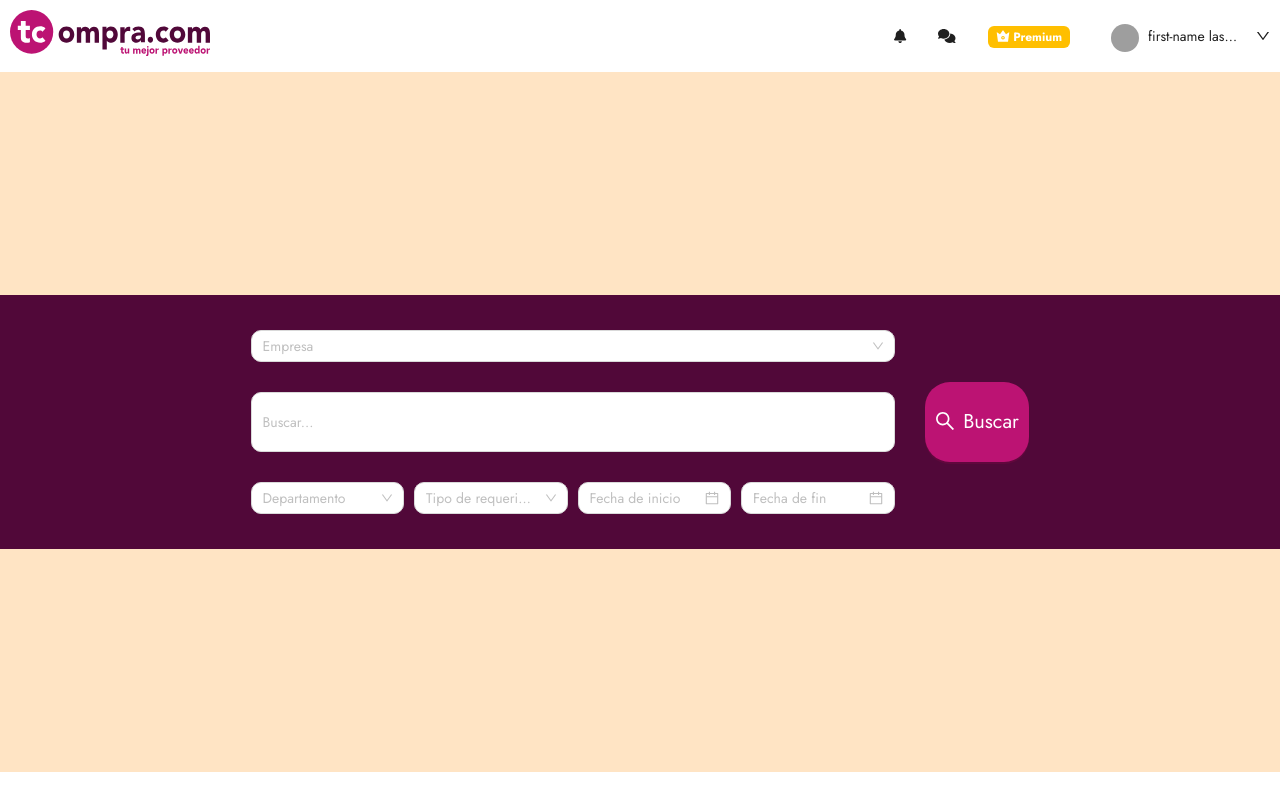
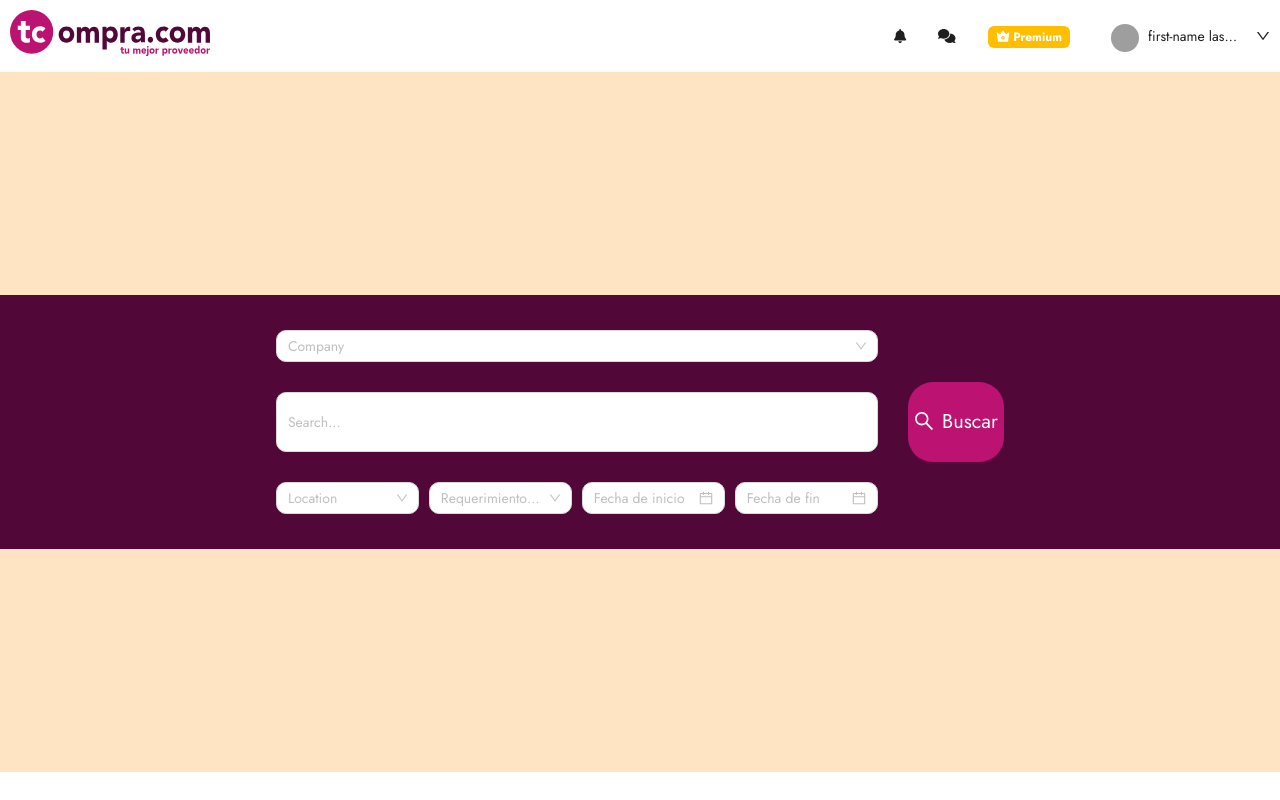
Before and after one commit to TCompra-SO/Frontend-v1, a React (Vite) app: page /search in a window 1280 px wide. Built offline with nearby package versions, Linux system fonts and the light colour scheme; grey boxes are pictures that could not be loaded.

Commit message:
Correcciones y más traducciones

```diff
--- a/src/components/section/search/CitySearch.tsx
+++ b/src/components/section/search/CitySearch.tsx
@@ -1,31 +1,31 @@
-import { Form } from 'antd';
-import SelectContainer from '../../containers/SelectContainer';
+import { Form } from "antd";
+import SelectContainer from "../../containers/SelectContainer";
+import { useTranslation } from "react-i18next";
 
 export default function CitySearch() {
+  const { t } = useTranslation();
+
   return (
-    <Form.Item
-      name='citySearch'
-    >
+    <Form.Item name="citySearch">
       <SelectContainer
         showSearch
-        placeholder='Departamento'
+        placeholder={t("locationColumn")}
         optionFilterProp="label"
         options={[
           {
-            value: 'jack',
-            label: 'Jack',
+            value: "jack",
+            label: "Jack",
           },
           {
-            value: 'lucy',
-            label: 'Lucy',
+            value: "lucy",
+            label: "Lucy",
           },
           {
-            value: 'tom',
-            label: 'Tom',
+            value: "tom",
+            label: "Tom",
           },
         ]}
-      >
-      </SelectContainer>
+      ></SelectContainer>
     </Form.Item>
-  )
+  );
 }
--- a/src/components/section/search/Company.tsx
+++ b/src/components/section/search/Company.tsx
@@ -1,35 +1,35 @@
-import { Form } from 'antd';
-import './search.css';
-import SelectContainer from '../../containers/SelectContainer';
+import { Form } from "antd";
+import "./search.css";
+import SelectContainer from "../../containers/SelectContainer";
+import { useTranslation } from "react-i18next";
 
 export default function Company() {
+  const { t } = useTranslation();
+
   return (
-    <Form.Item
-      name='companySearch'
-      style={{width: '100%'}}
-    >
+    <Form.Item name="companySearch" style={{ width: "100%" }}>
       <SelectContainer
         showSearch={true}
-        placeholder='Empresa'
+        placeholder={t("company")}
         optionFilterProp="label"
         options={[
           {
-            value: 'jack',
-            label: 'Jack',
+            value: "jack",
+            label: "Jack",
           },
           {
-            value: 'lucy',
-            label: 'Lucy',
+            value: "lucy",
+            label: "Lucy",
           },
           {
-            value: 'tom',
-            label: 'Tom',
+            value: "tom",
+            label: "Tom",
           },
         ]}
         style={{
-          marginBottom: '10px',
+          marginBottom: "10px",
         }}
       />
     </Form.Item>
-  )
+  );
 }
--- a/src/components/section/search/Keyword.tsx
+++ b/src/components/section/search/Keyword.tsx
@@ -1,38 +1,41 @@
-import { Form } from 'antd';
-import { Category, RequirementSearchItem } from '../../../models/Interfaces';
-import SelectContainer from '../../containers/SelectContainer';
+import { Form } from "antd";
+import { Category, RequirementSearchItem } from "../../../models/Interfaces";
+import SelectContainer from "../../containers/SelectContainer";
+import { useTranslation } from "react-i18next";
 
 interface KeywordProps {
-  categories: Category[],
-  requirements: RequirementSearchItem[]
+  categories: Category[];
+  requirements: RequirementSearchItem[];
 }
 
 export default function Keyword(props: KeywordProps) {
+  const { t } = useTranslation();
+
   return (
-    <Form.Item
-      name='keyWordSearch'
-      style={{width: '100%'}}
-    >
+    <Form.Item name="keyWordSearch" style={{ width: "100%" }}>
       <SelectContainer
         showSearch
         suffixIcon={null}
-        placeholder='Buscar...'
+        placeholder={`${t("search")}...`}
         optionFilterProp="label"
-        style={{marginBottom: '10px', height: '60px'}}
+        style={{ marginBottom: "10px", height: "60px" }}
         options={[
           {
-            label: <span>Rubros</span>,
-            title: 'categories',
-            options: props.categories.map((category: Category) => { return { value: category.id, label: category.name }})
+            label: <span>{t("categoryColumn")}</span>,
+            title: "categories",
+            options: props.categories.map((category: Category) => {
+              return { value: category.id, label: category.name };
+            }),
           },
           {
-            label: <span>Requerimientos</span>,
-            title: 'requirements',
-            options: props.requirements.map((req: RequirementSearchItem) => { return { value: req.id, label: req.title }})
-          }
+            label: <span>{t("requirements")}</span>,
+            title: "requirements",
+            options: props.requirements.map((req: RequirementSearchItem) => {
+              return { value: req.id, label: req.title };
+            }),
+          },
         ]}
-      >
-      </SelectContainer>
+      ></SelectContainer>
     </Form.Item>
-  )
+  );
 }
--- a/src/components/section/search/MoreOptionsSearch.tsx
+++ b/src/components/section/search/MoreOptionsSearch.tsx
@@ -1,14 +1,16 @@
-import { Modal } from 'antd';
-import CitySearch from './CitySearch';
-import RequirementType from './RequirementType';
-import DateSearch from './DateSearch';
+import { Modal } from "antd";
+import CitySearch from "./CitySearch";
+import RequirementType from "./RequirementType";
+import DateSearch from "./DateSearch";
+import { useTranslation } from "react-i18next";
 
 interface MoreOptionsSearchProps {
-  visible: boolean,
-  onClose: () => void
+  visible: boolean;
+  onClose: () => void;
 }
 
 export default function MoreOptionsSearch(props: MoreOptionsSearchProps) {
+  const { t } = useTranslation();
 
   return (
     <Modal
@@ -20,8 +22,8 @@ export default function MoreOptionsSearch(props: MoreOptionsSearchProps) {
     >
       <CitySearch></CitySearch>
       <RequirementType></RequirementType>
-      <DateSearch placeholder='Fecha de inicio' name='startDate'/>
-      <DateSearch placeholder='Fecha de fin' name='endDate'/>
+      <DateSearch placeholder={t("startDate")} name="startDate" />
+      <DateSearch placeholder={t("endDate")} name="endDate" />
     </Modal>
-  )
+  );
 }
--- a/src/components/section/search/RequirementType.tsx
+++ b/src/components/section/search/RequirementType.tsx
@@ -1,33 +1,30 @@
 import { Form } from "antd";
 import SelectContainer from "../../containers/SelectContainer";
-
+import { useTranslation } from "react-i18next";
 
 export default function RequirementType() {
+  const { t } = useTranslation();
   return (
-    <Form.Item
-      name='reqTypeSearch'
-    >
+    <Form.Item name="reqTypeSearch">
       <SelectContainer
-        placeholder='Tipo de requerimiento'
+        placeholder={t("requirementType")}
         optionFilterProp="label"
         options={[
           {
-            value: 'jack',
-            label: 'Jack',
+            value: "jack",
+            label: "Jack",
           },
           {
-            value: 'lucy',
-            label: 'Lucy',
+            value: "lucy",
+            label: "Lucy",
           },
           {
-            value: 'tom',
-            label: 'Tom',
+            value: "tom",
+            label: "Tom",
           },
         ]}
-        style={{width: '100%'}}
-
-        >
-      </SelectContainer>
+        style={{ width: "100%" }}
+      ></SelectContainer>
     </Form.Item>
-  )
+  );
 }
--- a/src/hooks/useGet.ts
+++ b/src/hooks/useGet.ts
@@ -1,8 +1,8 @@
-import { HttpObject } from "../models/HttpObject";
+import { HttpObject } from "../models/Interfaces";
 
 type CallbackFunction = () => Promise<HttpObject>;
 
-function useGet( CallbackFunction: CallbackFunction) {
+function useGet(CallbackFunction: CallbackFunction) {
   const response = CallbackFunction();
   return response;
 }
--- a/src/hooks/usePost.ts
+++ b/src/hooks/usePost.ts
@@ -1,8 +1,8 @@
-import { HttpObject } from "../models/HttpObject";
+import { HttpObject } from "../models/Interfaces";
 
 type CallbackFunction<T> = (data: T) => Promise<HttpObject>;
 
-function usePost <T>( CallbackFunction: CallbackFunction<T>,  dataToSend: T) {
+function usePost<T>(CallbackFunction: CallbackFunction<T>, dataToSend: T) {
   const response = CallbackFunction(dataToSend);
   return response;
 }
--- a/src/utilities/i18n.ts
+++ b/src/utilities/i18n.ts
@@ -25,8 +25,10 @@ const resources = {
       services: "Services",
       sales: "Sales",
       jobs: "Jobs",
+      offer: "Offer",
       requirement: "Requirement",
-      offer: "Offer",
+      requirements: "Requirements",
+      requirementType: "Requerimiento type",
       // User class
       customer: "Customer",
       seller: "Supplier",
@@ -59,7 +61,7 @@ const resources = {
       sentValidationCode: "Code was sent successfully",
       timerResendValidationCode: "You can resend the code in ",
       resendValidationCode: "Resend code",
-      // Requirement
+
       searchFilters: "Search filters",
       searchFiltersDesc: "You can select options to sort and filter offers",
       receivedOffers: "Received offers",
@@ -94,6 +96,9 @@ const resources = {
       descending: "Descending",
       sortedBy: "Sorted by",
       notes: "Notes",
+      search: "Search",
+      startDate: "Start date",
+      endDate: "End date",
     },
   },
   es: {
@@ -117,8 +122,10 @@ const resources = {
       services: "Servicios",
       sales: "Liquidaciones",
       jobs: "Puestos de trabajo",
+      offer: "Oferta",
       requirement: "Requerimiento",
-      offer: "Oferta",
+      requirements: "Requerimientos",
+      requirementType: "Tipo de requerimiento",
       // User class
       customer: "Cliente",
       seller: "Proveedor",
@@ -151,7 +158,7 @@ const resources = {
       sentValidationCode: "Se envió el código con éxito",
       timerResendValidationCode: "Podrá reenviar el código en ",
       resendValidationCode: "Reenviar código",
-      // Requirement
+
       searchFilters: "Filtros de búsqueda",
       searchFiltersDesc:
         "Puede seleccionar opciones para ordenar y filtrar ofertas",
@@ -187,6 +194,9 @@ const resources = {
       descending: "Descendente",
       sortedBy: "Ordenado por",
       notes: "Observaciones",
+      search: "Buscar",
+      startDate: "Fecha de inicio",
+      endDate: "Fecha de fin",
     },
   },
 };
```
Also changed, not shown: src/utilities/requests/httpRequest.ts (+8 -8 lines).
